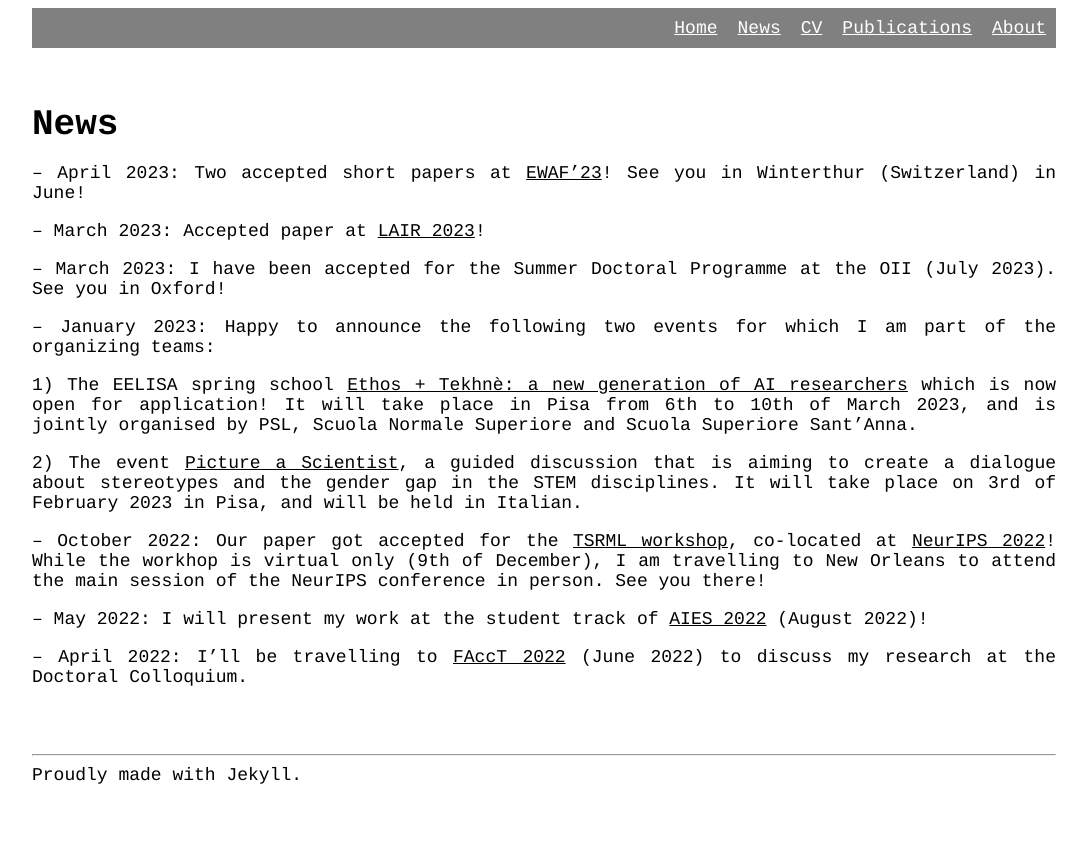
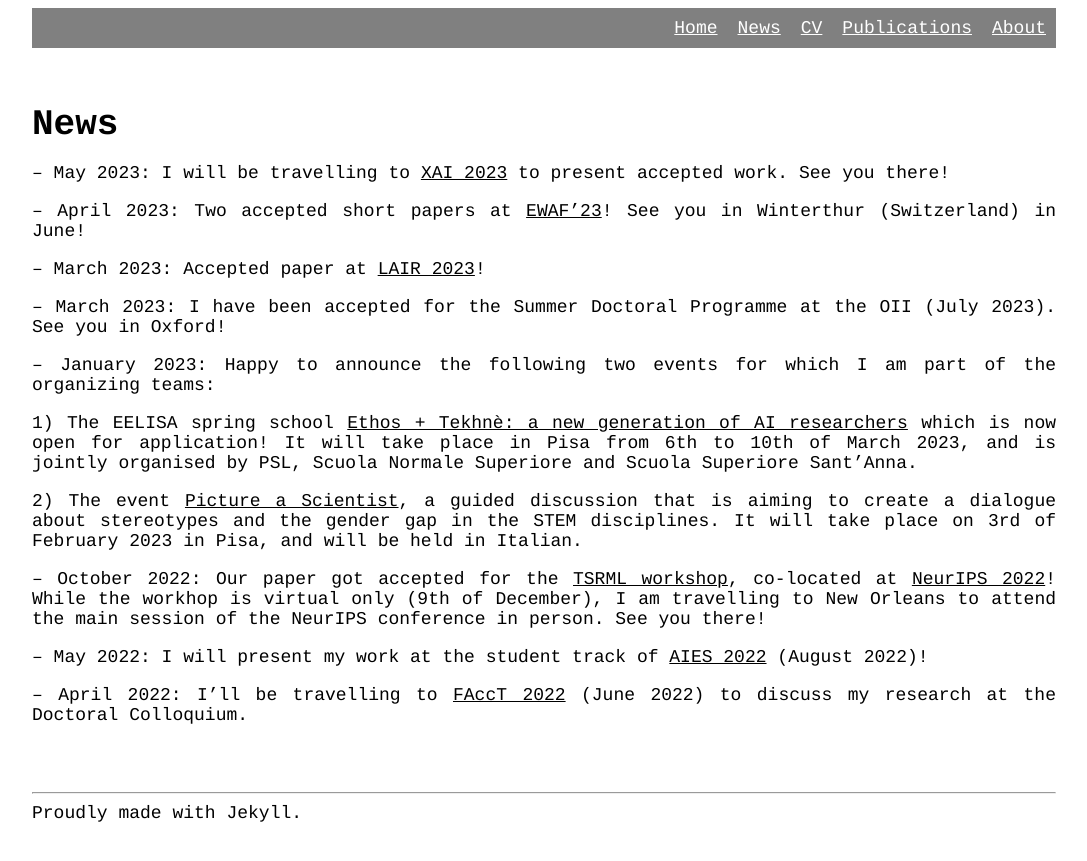
Before and after one commit to lstate/lstate.github.io, a Jekyll site: the page built from _pages/news.markdown, in a window 1280 px wide. Shown: the top 861 px of the page, without its empty margins (96-1183 px from the left). Built offline with Jekyll 4.4.1, drawn with Linux system fonts in a browser that asks for light colours.

Commit message:
Update news.markdown
update XAI

```diff
--- a/_pages/news.markdown
+++ b/_pages/news.markdown
@@ -9,6 +9,8 @@ permalink: /news/
 <div class="title">
 News
 </div>
+
+-- May 2023: I will be travelling to [XAI 2023](https://xaiworldconference.com/) to present accepted work. See you there!
 
 -- April 2023: Two accepted short papers at [EWAF'23](https://sites.google.com/view/ewaf23/home)! See you in Winterthur (Switzerland) in June!
 
```
